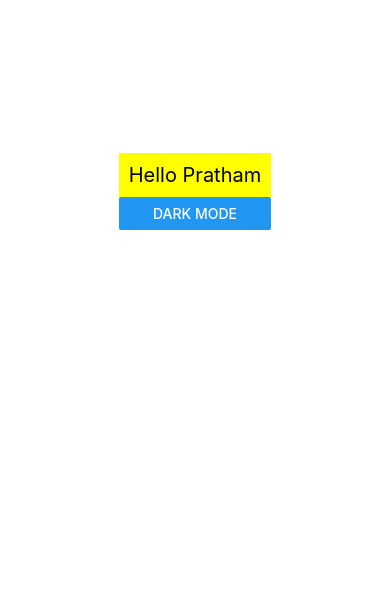
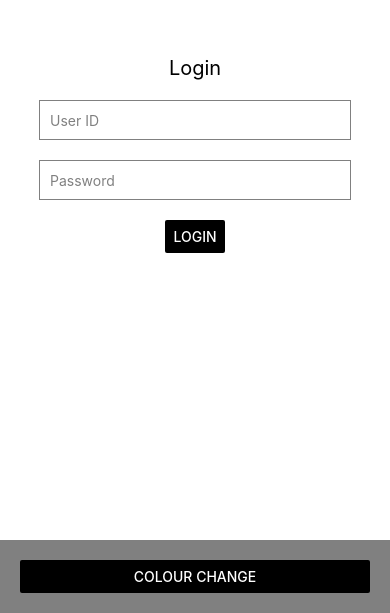
Before and after one commit to PrathamPathak0502/ReactNative, a React Native app: screen / in a window 390 px wide. Shown: the part 231-844 px from the top of the page. Built offline with nearby package versions, Linux system fonts and the light colour scheme.

Commit message:
Add login page with dark and light mode toggle

```diff
--- a/App.tsx
+++ b/App.tsx
@@ -1,8 +1,10 @@
 import React, { useState } from 'react';
-import { SafeAreaView, Text, View, StyleSheet, Button } from 'react-native';
+import { SafeAreaView, Text, View, StyleSheet, TextInput, Button } from 'react-native';
 
 function App() {
   const [isDarkMode, setIsDarkMode] = useState(false);
+  const [userId, setUserId] = useState('');
+  const [password, setPassword] = useState('');
 
   const toggleTheme = () => {
     setIsDarkMode(!isDarkMode);
@@ -10,41 +12,74 @@ function App() {
 
   return (
     <SafeAreaView style={isDarkMode ? darkStyles.container : lightStyles.container}>
-      <View>
-        <Text style={isDarkMode ? darkStyles.text : lightStyles.text}>Hello Pratham</Text>
-        <Button title="DARK MODE" onPress={toggleTheme} />
+      <View style={styles.content}>
+        <Text style={isDarkMode ? darkStyles.text : lightStyles.text}>Login</Text>
+        <TextInput
+          style={styles.input}
+          placeholder="User ID"
+          placeholderTextColor={isDarkMode ? 'white' : 'gray'}
+          value={userId}
+          onChangeText={setUserId}
+        />
+        <TextInput
+          style={styles.input}
+          placeholder="Password"
+          placeholderTextColor={isDarkMode ? 'white' : 'gray'}
+          value={password}
+          onChangeText={setPassword}
+          secureTextEntry
+        />
+        <Button title="Login" onPress={() => {}} color={isDarkMode ? 'white' : 'black'} />
+      </View>
+      <View style={styles.buttonContainer}>
+        <Button title="Colour change" onPress={toggleTheme} color={isDarkMode ? 'white' : 'black'} />
       </View>
     </SafeAreaView>
   );
 }
 
+const styles = StyleSheet.create({
+  content: {
+    flex: 1,
+    justifyContent: 'center',
+    alignItems: 'center',
+  },
+  input: {
+    width: '80%',
+    height: 40,
+    borderColor: 'gray',
+    borderWidth: 1,
+    marginBottom: 20,
+    paddingHorizontal: 10,
+    color: 'black',
+  },
+  buttonContainer: {
+    padding: 20,
+    backgroundColor: 'grey',
+  },
+});
+
 const lightStyles = StyleSheet.create({
   container: {
     flex: 1,
-    justifyContent: 'center',
-    alignItems: 'center',
     backgroundColor: 'white',
   },
   text: {
     fontSize: 20,
     color: 'black',
-    backgroundColor: 'yellow',
-    padding: 10,
+    marginBottom: 20,
   },
 });
 
 const darkStyles = StyleSheet.create({
   container: {
     flex: 1,
-    justifyContent: 'center',
-    alignItems: 'center',
-    backgroundColor: 'black',
+    backgroundColor: 'green',
   },
   text: {
     fontSize: 20,
     color: 'white',
-    backgroundColor: 'gray',
-    padding: 10,
+    marginBottom: 20,
   },
 });
 
```
